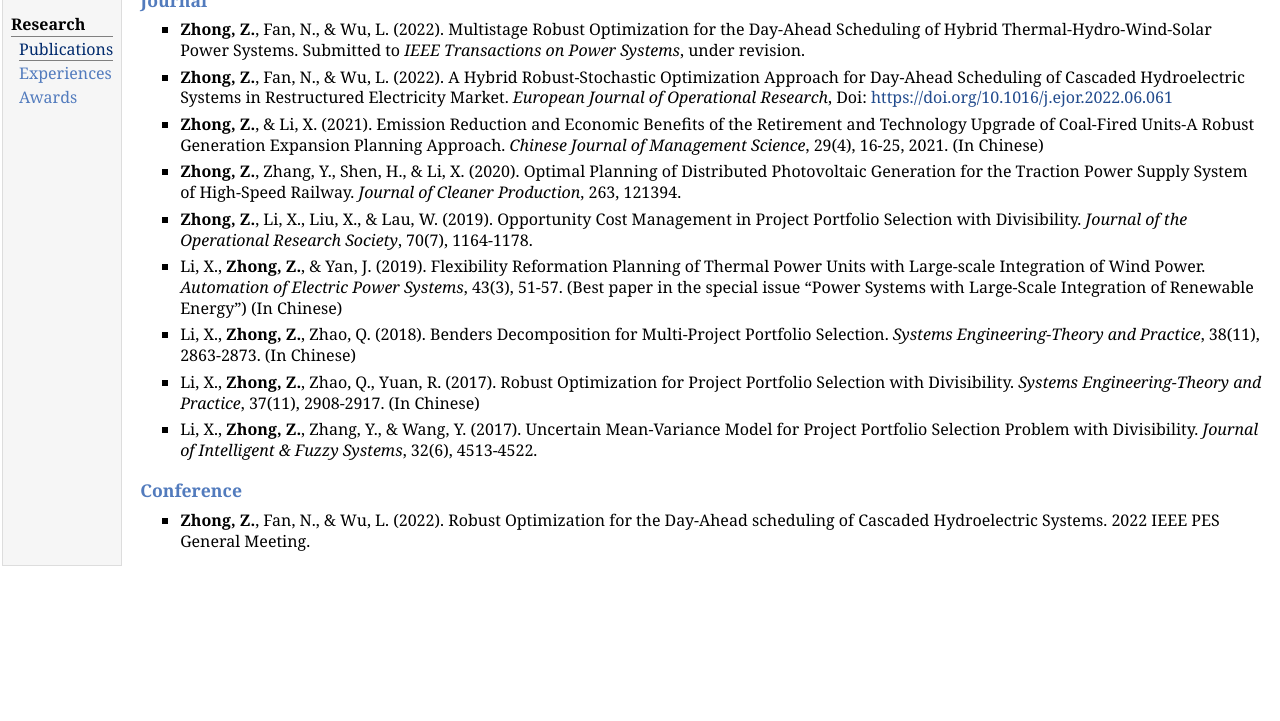
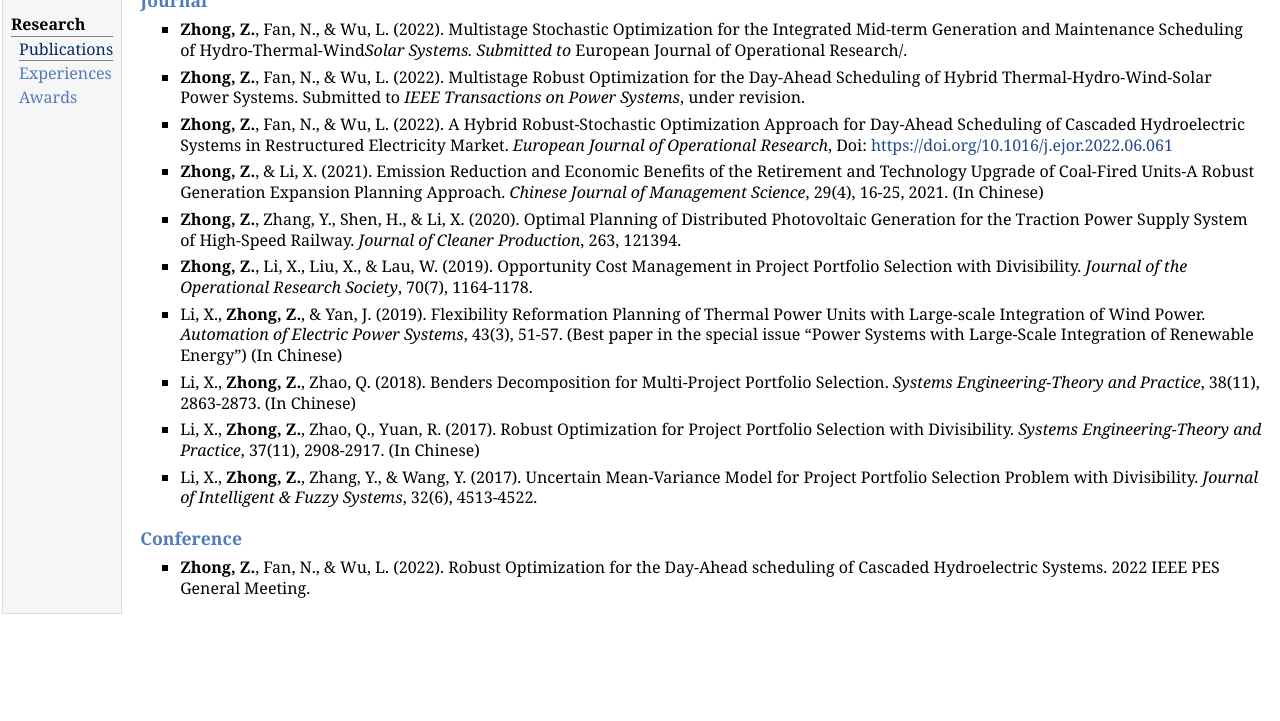
Before and after one commit to zhimingzhong1/zhongz.github.io, a plain HTML site: page publications.html in a window 1280 px wide. Shown: the part 79-800 px from the top of the page. Drawn offline with Linux system fonts and the light colour scheme.

Commit message:
Add new publications

```diff
--- a/publications.html
+++ b/publications.html
@@ -24,6 +24,8 @@
 </div>
 <h3>Journal</h3>
 <ul>
+<li><p><b>Zhong, Z.</b>, Fan, N., &amp; Wu, L. (2022). Multistage Stochastic Optimization for the Integrated Mid-term Generation and Maintenance Scheduling of Hydro-Thermal-Wind<i>Solar Systems. Submitted to </i>European Journal of Operational Research/.<br /> </p>
+</li>
 <li><p><b>Zhong, Z.</b>, Fan, N., &amp; Wu, L. (2022). Multistage Robust Optimization for the Day-Ahead Scheduling of Hybrid Thermal-Hydro-Wind-Solar Power Systems. Submitted to <i>IEEE Transactions on Power Systems</i>, under revision.<br /> </p>
 </li>
 <li><p><b>Zhong, Z.</b>, Fan, N., &amp; Wu, L. (2022). A Hybrid Robust-Stochastic Optimization Approach for Day-Ahead Scheduling of Cascaded Hydroelectric Systems in Restructured Electricity Market. <i>European Journal of Operational Research</i>, Doi: <a href="https://doi.org/10.1016/j.ejor.2022.06.061">https://doi.org/10.1016/j.ejor.2022.06.061</a>  <br /> </p>
```
Also changed, not shown: 1 other file.
